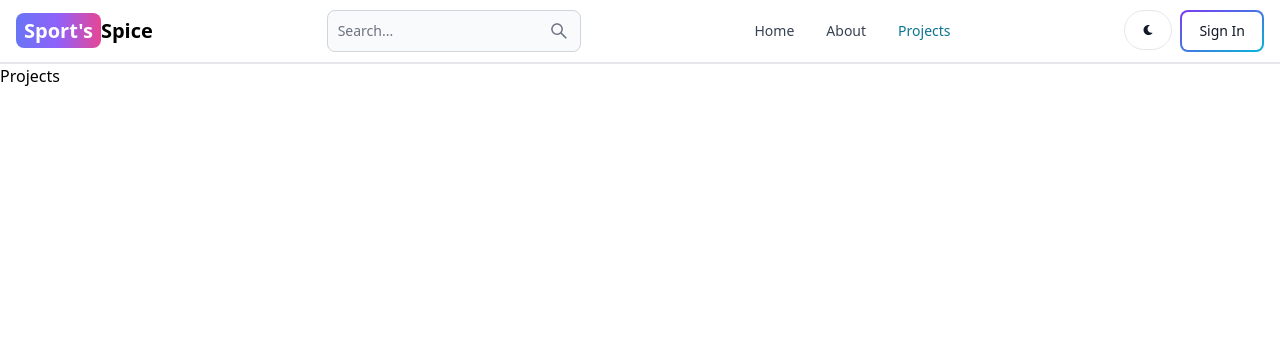
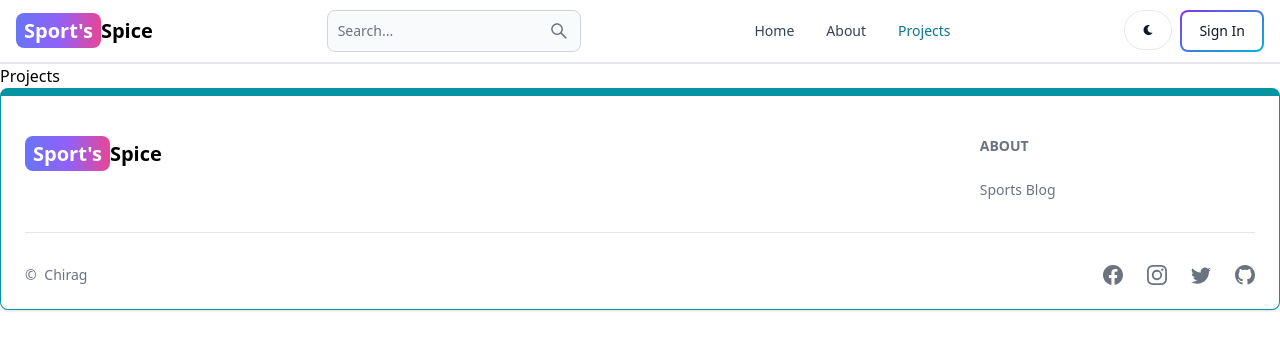
Before and after one commit to Raghav2709/Blogging, a React (Vite) app in the folder client/: page /projects in a window 1280 px wide. Shown: the top 350 px of the page. Built offline with nearby package versions, Linux system fonts and the light colour scheme.

Commit message:
create a footer

```diff
--- a/client/src/App.jsx
+++ b/client/src/App.jsx
@@ -7,6 +7,7 @@
 import Dashboard from './pages/Dashboard'
 import Projects from './pages/Projects'
 import Header from './components/Header'
+import Footer from './components/Footer'
 
 export default function App() {
   return (
@@ -20,6 +21,7 @@
       <Route path='/dashboard' element ={<Dashboard/>}/>
       <Route path='/projects' element ={<Projects/>}/>
     </Routes>
+    <Footer/>
     </BrowserRouter>
   )
 }
--- /dev/null
+++ b/client/src/components/Footer.jsx
@@ -0,0 +1,43 @@
+import React from 'react'
+import { Footer } from 'flowbite-react'
+import { Link } from 'react-router-dom'
+import {BsFacebook, BsInstagram, BsTwitter, BsGithub} from 'react-icons/bs';
+
+export default function FooterCom() {
+  return (
+    <Footer container className='border border-t-8 border-teal-500'>
+        <div className='w-full max-w-7xl mx-auto'>
+            <div className='grid w-full justify-between sm:flex md:grid-cols-1'>
+                <div className='mt-5'>
+                <Link to="/" className='self-center whitespace-nowrap text-lg sm:text-xl font-semibold dark:text-white'>
+        <span className='px-2 py-1 bg-gradient-to-r from-indigo-500 via-purple-500 to-pink-500 rounded-lg text-white'>Sport's</span>
+        Spice
+     </Link>
+                </div>
+                <div className='grid grid-cols-2 gap-8 mt-4 sm:grid-cols-3 sm:gap-6'>
+                    <div>
+                    <Footer.Title title='About'/>
+                    <Footer.LinkGroup col>
+                        <Footer.Link>
+
+                            Sports Blog
+                        </Footer.Link>
+                    </Footer.LinkGroup>
+                    </div>
+
+                </div>
+            </div>
+            <Footer.Divider/>
+            <div className='w-full sm:flex sm:items-center sm:justify-between'>
+                <Footer.Copyright href="#" by = "Chirag" year = {new Date().getFullYear}/>
+                <div className='flex gap-6 sm:mt-0 mt-4 sm:justify-center'>
+                <Footer.Icon href ="#" icon={BsFacebook}/>
+                <Footer.Icon href ="#" icon={BsInstagram}/>
+                <Footer.Icon href ="#" icon={BsTwitter}/>
+                <Footer.Icon href ="#" icon={BsGithub}/>
+                </div>
+            </div>
+        </div>
+    </Footer>
+  );
+}
```
